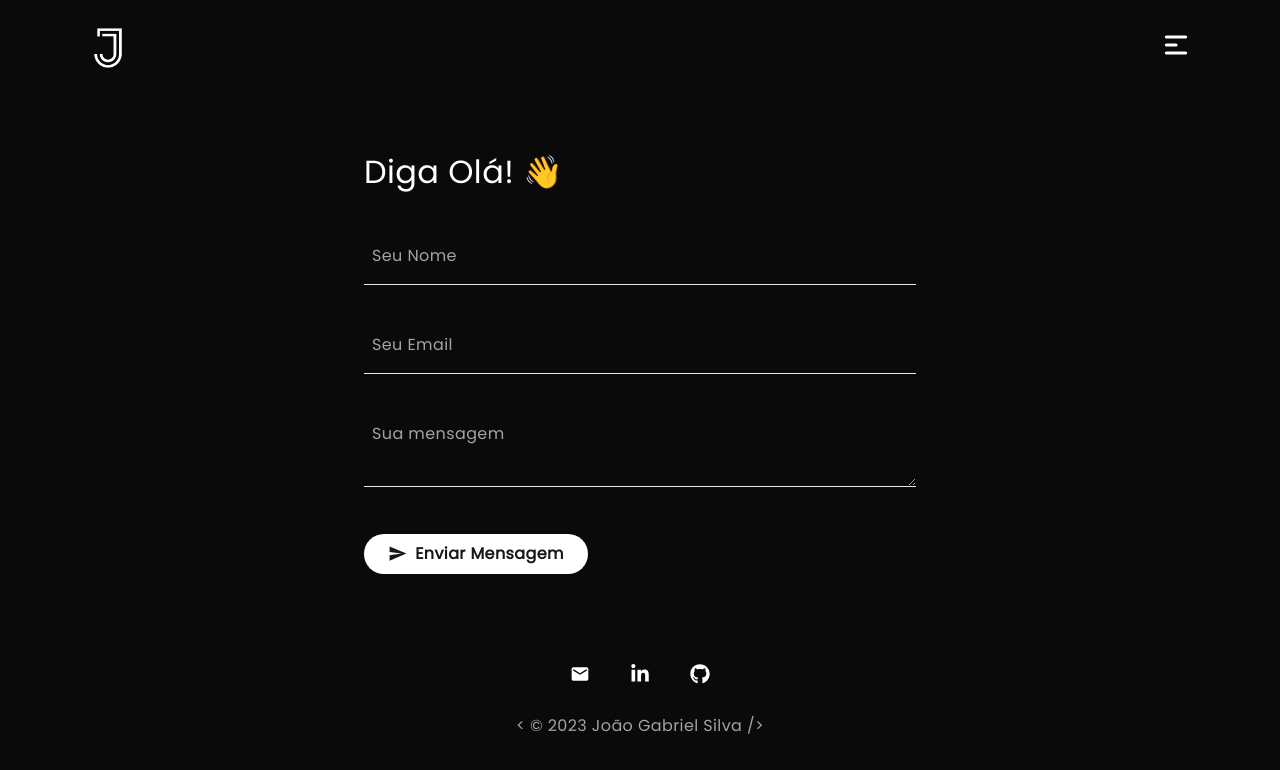
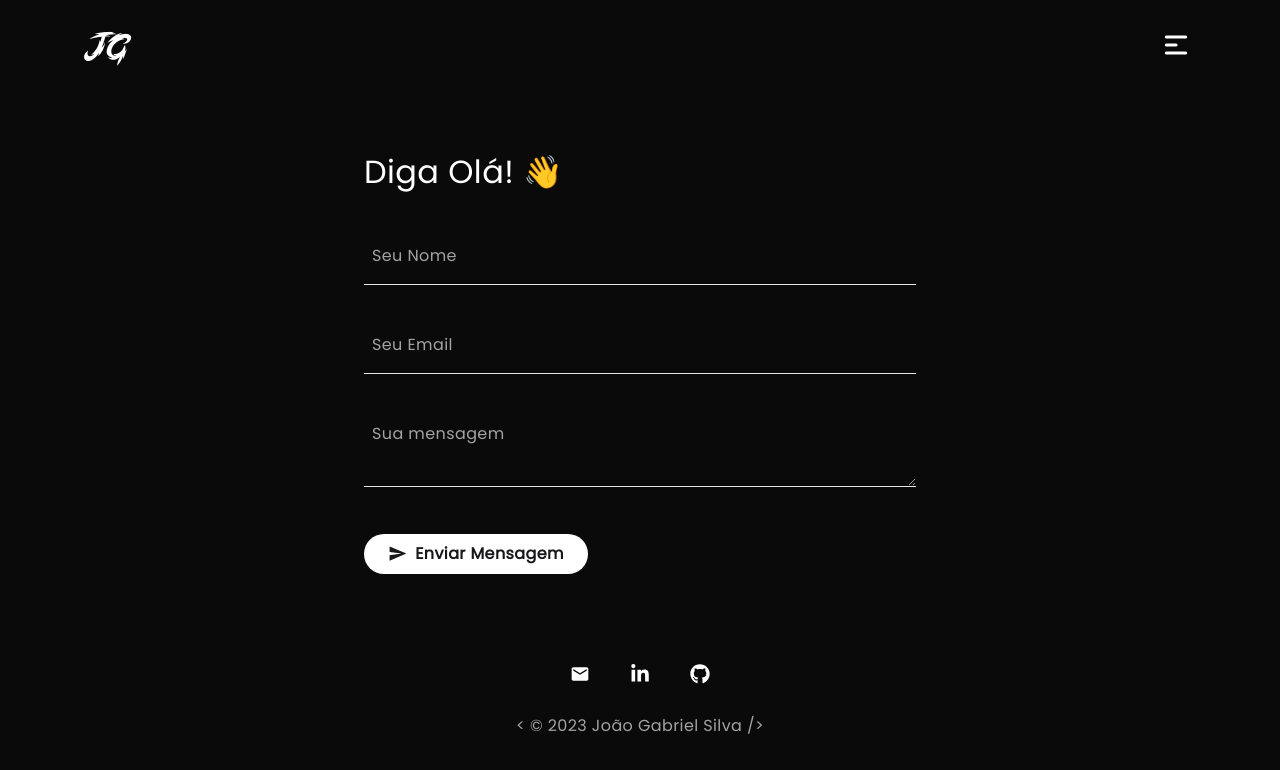
Before and after one commit to JoaoGabriellBR/portfolio, a Next.js app: page /contact in a window 1280 px wide. Shown: the top 770 px of the page. Built offline with nearby package versions, Linux system fonts and the light colour scheme; no server answers.

Commit message:
feat: adding Letric font and New Logo

```diff
--- a/src/app/layout.tsx
+++ b/src/app/layout.tsx
@@ -2,8 +2,10 @@ import "./globals.css";
 import type { Metadata } from "next";
 import { Poppins } from "next/font/google";
 import { Analytics } from '@vercel/analytics/react';
+import localFont from 'next/font/local'
 
-const poppins = Poppins({ subsets: ["latin"], weight: "400" });
+const poppins = Poppins({ subsets: ["latin"], weight: "400", variable: '--font-poppins' });
+const letric = localFont({ src: './public/Letric.otf', variable: '--font-letric', });
 
 export const metadata: Metadata = {
   title: "João Gabriel Silva | Desenvolvedor Full Stack",
@@ -18,7 +20,7 @@ export default function RootLayout({
   return (
     <html lang="en">
       <body
-        className={`${poppins.className} bg-neutral-950 text-white tracking-wide`}
+        className={`${poppins.className} ${letric.variable} bg-neutral-950 text-white tracking-wide`}
       >
         {children}
         <Analytics/>
--- /dev/null
+++ b/src/components/Logo/index.tsx
@@ -0,0 +1,14 @@
+import { PropsLogo } from "@/utils/types";
+
+export default function Logo({ size, onClick }: PropsLogo) {
+  return (
+    <h1
+      onClick={onClick}
+      className={`${
+        size ? size : "text-4xl"
+      } font-letric cursor-pointer hover:opacity-80`}
+    >
+      JG
+    </h1>
+  );
+}
--- a/src/components/Navigation/index.tsx
+++ b/src/components/Navigation/index.tsx
@@ -1,10 +1,9 @@
 import React from 'react';
 import Link from 'next/link';
-import Image from 'next/image';
-import logo from "@/assets/logo.png";
 import { sections } from "@/utils/navigation";
 import { AiOutlineClose } from "react-icons/ai";
 import { PropsNavigation } from '@/utils/types';
+import Logo from '../Logo';
 
 const Navigation = ({ isOpen, closeMenu }: PropsNavigation) => {
 
@@ -25,14 +24,7 @@ const Navigation = ({ isOpen, closeMenu }: PropsNavigation) => {
                 <div className="flex flex-col h-full max-w-6xl mx-auto px-4 sm:px-6 pt-7">
 
                     <div className='flex flex-row justify-between items-center'>
-                        <Image
-                            onClick={closeMenu}
-                            className="hover:opacity-80 text-white cursor-pointer"
-                            src={logo}
-                            alt="Logo João Gabriel Silva"
-                            width={40}
-                            height={40}
-                        />
+                        <Logo onClick={closeMenu}/>
                         <button className='cursor-pointer text-[2rem] hover:opacity-80' onClick={closeMenu}>
                             <AiOutlineClose />
                         </button>
--- a/src/components/Sections/AboutMe/index.tsx
+++ b/src/components/Sections/AboutMe/index.tsx
@@ -1,7 +1,6 @@
-import Image from "next/image";
 import Link from "next/link";
 import SocialMedias from "@/components/SocialMedias";
-import picture from "@/assets/foto.png";
+import Logo from "@/components/Logo";
 
 const AboutMe = () => {
   const email = "mailto:joaoname9@gmail.com";
@@ -17,7 +16,9 @@ const AboutMe = () => {
       <div className="max-w-6xl mx-auto px-4 sm:px-6 grid grid-cols-1 md:grid-cols-4 grid-rows-1">
 
         <div data-aos="fade-right" className="hidden md:flex justify-center col-span-2">
-          <Image src={picture} alt="Logo João Gabriel Silva" layout="contain" />
+          <div className="flex flex-col items-center justify-center">
+            <Logo size="text-[18rem]" />
+          </div>
         </div>
 
         <div data-aos="fade-left" className="flex flex-col items-center md:items-start w-full space-y-5 text-center md:text-start col-span-2">
--- a/src/components/Sections/Header/index.tsx
+++ b/src/components/Sections/Header/index.tsx
@@ -2,10 +2,9 @@
 
 import { useState } from "react";
 import Link from "next/link";
-import Image from "next/image";
 import { HiMenuAlt1 } from "react-icons/hi";
-import logo from "@/assets/logo.png";
 import Navigation from "@/components/Navigation";
+import Logo from "@/components/Logo";
 
 const Header = () => {
 
@@ -18,13 +17,7 @@ const Header = () => {
       <header className="pt-7 w-full">
         <div className="max-w-6xl mx-auto px-4 sm:px-6 flex flex-row justify-between items-center">
           <Link href="/">
-                    <Image
-                        className="hover:opacity-80"
-                        src={logo}
-                        alt="Logo João Gabriel Silva"
-                        width={40}
-                        height={40}
-                    />
+            <Logo />
           </Link>
           <div>
             <button onClick={openMenu}>
@@ -34,7 +27,7 @@ const Header = () => {
           </div>
         </div>
       </header>
-    )
+    );
 }
 
 export default Header;
--- a/src/utils/types/index.tsx
+++ b/src/utils/types/index.tsx
@@ -76,3 +76,8 @@ export interface PropsNavigation {
   isOpen: boolean;
   closeMenu: () => void;
 }
+
+export interface PropsLogo {
+  size?: string;
+  onClick?: () => void;
+}
--- a/tailwind.config.ts
+++ b/tailwind.config.ts
@@ -1,35 +1,41 @@
-import type { Config } from 'tailwindcss'
+import type { Config } from "tailwindcss";
 
 const config: Config = {
   content: [
-    './src/pages/**/*.{js,ts,jsx,tsx,mdx}',
-    './src/components/**/*.{js,ts,jsx,tsx,mdx}',
-    './src/app/**/*.{js,ts,jsx,tsx,mdx}',
+    "./src/pages/**/*.{js,ts,jsx,tsx,mdx}",
+    "./src/components/**/*.{js,ts,jsx,tsx,mdx}",
+    "./src/app/**/*.{js,ts,jsx,tsx,mdx}",
   ],
   theme: {
     extend: {
       backgroundImage: {
-        'jumbotron': "url('../assets/jumbotronBackground.png')",
-        'gradient-radial': 'radial-gradient(var(--tw-gradient-stops))',
-        'gradient-conic':
-          'conic-gradient(from 180deg at 50% 50%, var(--tw-gradient-stops))',
+        jumbotron: "url('../assets/jumbotronBackground.png')",
+        "gradient-radial": "radial-gradient(var(--tw-gradient-stops))",
+        "gradient-conic":
+          "conic-gradient(from 180deg at 50% 50%, var(--tw-gradient-stops))",
       },
       colors: {
-        'react': '#61DBFB',
-        'node': '#6cc24a',
-        'next': '#FFF',
-        'typescript': '#3178c6',
-        'javascript': '#f0Db4f',
-        'tailwind': '#38bdf8',
-        'sass': '#cc6699',
-        'prisma': '#123A50',
-        'postgresql': '#2F6792',
-        'mysql': '#00758F',
-        'mongodb': '#00ED64',
-        'linux': '#69B53F'
-      }
+        react: "#61DBFB",
+        next: "#FFF",
+        python: "#2E688C",
+        django: "#27AB78",
+        node: "#6cc24a",
+        typescript: "#3178c6",
+        javascript: "#f0Db4f",
+        tailwind: "#38bdf8",
+        sass: "#cc6699",
+        prisma: "#123A50",
+        postgresql: "#2F6792",
+        mysql: "#00758F",
+        mongodb: "#00ED64",
+        linux: "#69B53F",
+      },
+      fontFamily: {
+        poppins: ["var(--font-poppins"],
+        letric: ["var(--font-letric)"],
+      },
     },
   },
   plugins: [],
-}
-export default config
+};
+export default config;
```
Also changed, not shown: src/app/public/Letric.otf (added), src/assets/logo.png (deleted). Lines whose indentation alone changed are shown as unchanged.
